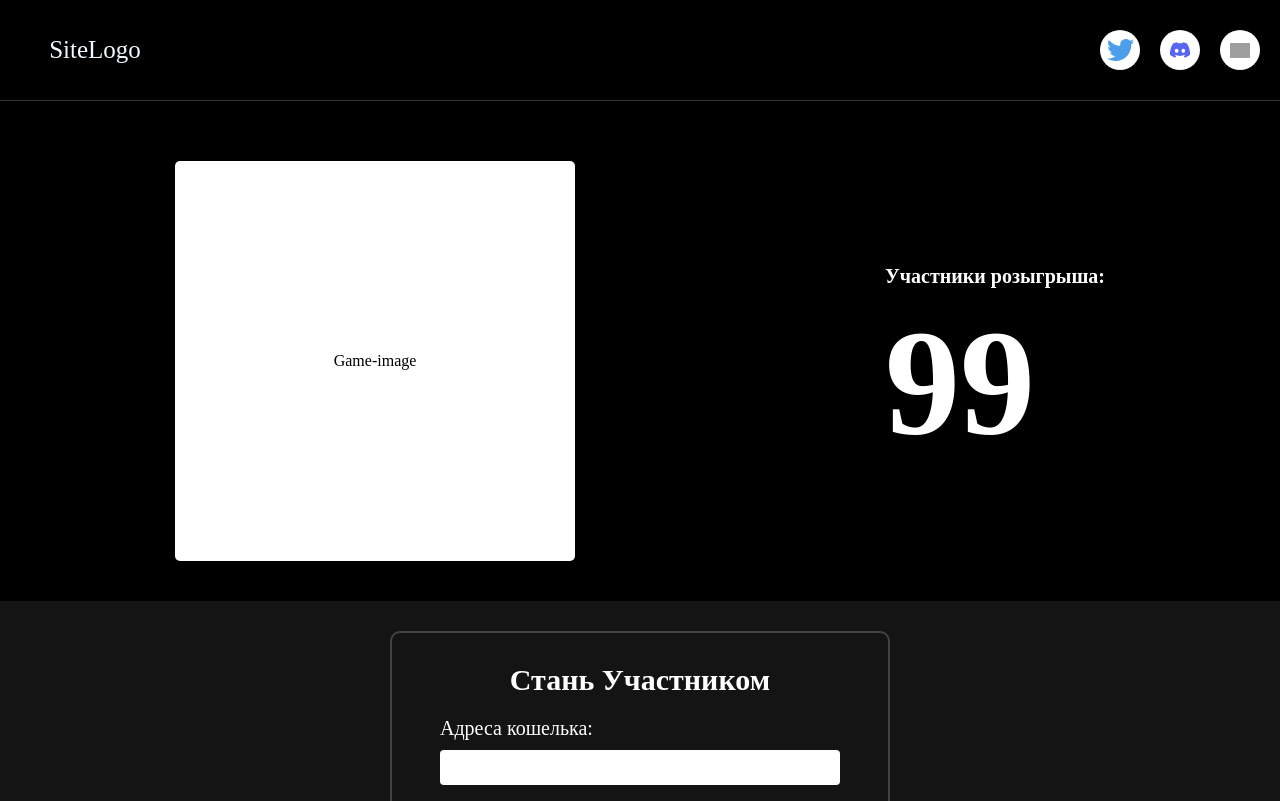
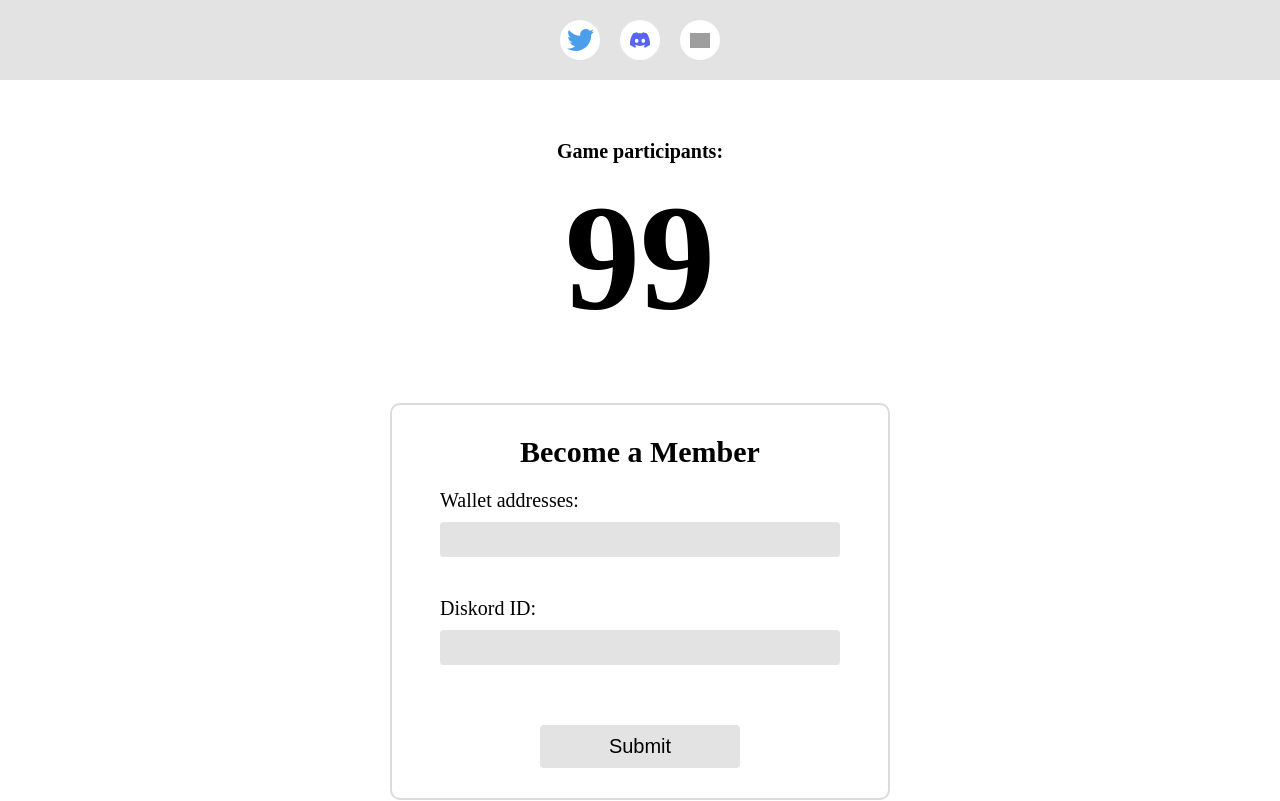
Before and after one commit to tursunov4/uyin, a React (Create React App) app: page / in a window 1280 px wide. Shown: the top 801 px of the page. Built offline with nearby package versions, Linux system fonts and the light colour scheme; grey boxes are pictures that could not be loaded.

Commit message:
change bacground

```diff
--- a/src/assets/main.css
+++ b/src/assets/main.css
@@ -10,6 +10,3 @@
     padding: 0 20px;
     margin: 0 auto;
 }
-body{
-    background-color: black;
-}
--- a/src/components/Form/Form.jsx
+++ b/src/components/Form/Form.jsx
@@ -19,23 +19,18 @@ const MyForm = () => {
 
         // Validate username
         if (formData.username.trim() === '') {
-          newErrors.username = 'Требуется адрес кошелька';
+          newErrors.username = 'Wallet address is required!';
           isValid = false;
         } else {
           newErrors.username = '';
         }
 
         if (formData.id.trim() === '') {
-          newErrors.id = 'Требуется Дискорд ID ';
+          newErrors.id = 'Discord ID is required ! ';
           isValid = false;
         } else {
           newErrors.id = '';
         }
-
-
-
-
-
         setErrors(newErrors);
         return isValid;
       };
@@ -65,9 +60,9 @@ const MyForm = () => {
      <section className="form-section">
         <div className="container">
         <form className='form-section__form' onSubmit={handleSubmit}>
-            <h2 className='form-section__title'>Стань Участником</h2>
+            <h2 className='form-section__title'>Become a Member</h2>
       <div>
-        <label className='form-seciton__label' htmlFor="username">Адреса кошелька:</label>
+        <label className='form-seciton__label' htmlFor="username">Wallet addresses:</label>
         <input
           className='form-section__input'
           type="text"
@@ -79,7 +74,7 @@ const MyForm = () => {
         <p className='form__error'>{errors.username}</p>
       </div>
       <div>
-        <label className='form-seciton__label'  htmlFor="email">Дискорд ID:</label>
+        <label className='form-seciton__label'  htmlFor="email">Diskord ID:</label>
         <input
          className='form-section__input'
           type="text"
@@ -93,7 +88,7 @@ const MyForm = () => {
       <div>
 
       </div>
-      <button className='form-section__btn' type="submit">Отправить</button>
+      <button className='form-section__btn' type="submit">Submit</button>
     </form>
         </div>
      </section>
--- a/src/components/Form/form.css
+++ b/src/components/Form/form.css
@@ -1,13 +1,13 @@
 .form-section{
     padding: 30px 0 ;
-    background: #141414;
+
 }
 .form-section__form{
     padding: 30px 0;
     border-radius: 10px;
     margin: 0 auto;
     width: 500px;
-    border: 2px solid rgba(255, 255, 255, 0.20);
+    border: 2px solid rgba(79, 77, 77, 0.2);
     display: flex;
     align-items: center;
     justify-content: center;
@@ -16,22 +16,21 @@
 }
 .form-seciton__label {
     display: block;
-    color: white;
+;
     font-size: 20px;
     font-weight: 400;
     margin-bottom: 10px;
 }
 .form-section__input{
-
     border: none;
     outline: none;
     padding: 10px;
     border-radius: 4px;
     width: 400px;
     margin-bottom: 20px;
+    background-color:#e4e3e3  ;
 }
 .form-section__title {
-    color: white;
     font-size: 30px;
 }
 .form-section__btn{
@@ -43,7 +42,8 @@
     border: none;
     outline: none;
     border-radius: 4px;
-    background-color: #fff;
+    background-color: #e4e3e3 ;
+
 }
 
 .form-section__btn:hover{
--- a/src/components/Header/Header.jsx
+++ b/src/components/Header/Header.jsx
@@ -9,9 +9,6 @@ const Header = () => {
        <section className='haeder__section'>
         <div className="container">
             <div className="header-wrapper">
-                <a className='site-logo' href="">
-                      SiteLogo
-                </a>
                 <nav className='navlinks'>
                   <a className='navlinks__img' href="">
                     <img src={twiter} alt="" />
--- a/src/components/Header/header.css
+++ b/src/components/Header/header.css
@@ -1,8 +1,9 @@
 .haeder__section{
     padding: 20px 0;
-    border-bottom: 1px solid rgba(255, 255, 255, 0.20);
+
 backdrop-filter: blur(7.5px);
 margin-bottom: 20px;
+background-color: #e4e3e3;
 }
 .site-logo {
      display: flex;
@@ -11,13 +12,13 @@ margin-bottom: 20px;
     width: 150px;
     height: 60px;
     font-size: 25px;
-    color: aliceblue;
+
     cursor: pointer;
 }
 .header-wrapper{
     display: flex;
     align-items: center;
-    justify-content: space-between;
+    justify-content: center;
 }
 .navlinks{
     display: flex;
--- a/src/components/UserNumbers/UserNumbers.jsx
+++ b/src/components/UserNumbers/UserNumbers.jsx
@@ -6,12 +6,12 @@ const UserNumbers = () => {
     <section className='usernum-section'>
       <div className="container">
         <div className="usernum__wrap">
-            <div className="usernum-image">
+            {/* <div className="usernum-image">
                 Game-image
-            </div>
+             </div> */}
                <div className="user__about">
-                <h3 className='usernum__title'>Участники розыгрыша:</h3>
-               <p className="usernum__number">
+                <h3 className='usernum__title'>Game participants:</h3>
+               <p className="usernum__number  ">
                 <Number n={99}/>
               </p>
                </div>
--- a/src/components/UserNumbers/style.css
+++ b/src/components/UserNumbers/style.css
@@ -5,7 +5,7 @@
 .usernum-image{
     width: 400px;
     height: 400px;
-    background-color: white;
+
     display: flex;
     align-items: center;
     justify-content: center;
@@ -15,7 +15,8 @@
     font-size: 150px;
     line-height: 150px;
     font-weight: 600;
-    color: white;
+
+    text-align: center;
 }
 .usernum__wrap{
     display: flex;
@@ -23,7 +24,7 @@
     justify-content: space-around;
 }
 .usernum__title{
-    color: white;
+
     margin-bottom: 20px;
     font-size: 20px;
 }
```
